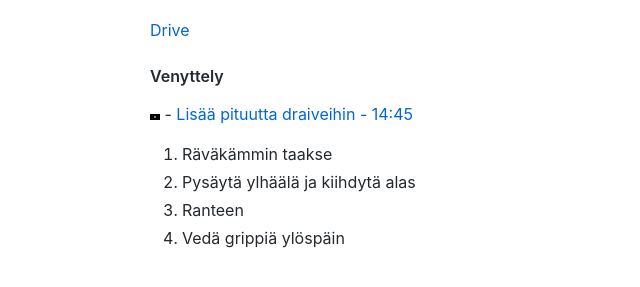
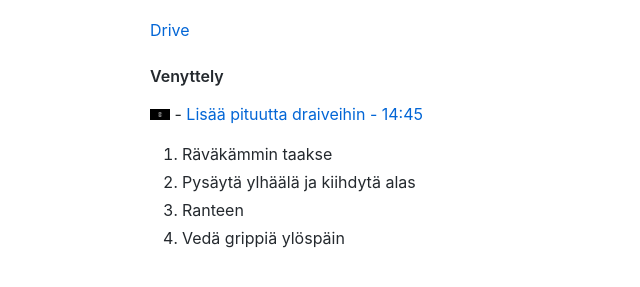
Before and after one commit to haapio/haapio.github.io, a Jekyll site: the page built from index.md, in a window 1280 px wide. Shown: the part 125-412 px from the top of the page, without its empty margins (0-640 px from the left). Built offline with Jekyll 4.4.1, drawn with Linux system fonts in a browser that asks for light colours; comment, search, counter and statistics services are not loaded.

Commit message:
Update index.md

```diff
--- a/index.md
+++ b/index.md
@@ -7,7 +7,7 @@ layout: default
 [Drive](./drive.html)
 
 #### Venyttely
-<img src="instagram.png" alt="Instagram" width="10"> - [Lisää pituutta draiveihin - 14:45](https://www.youtube.com/watch?v=lCz5lVhGB9A)
+<img src="instagram.png" alt="Instagram" width="20"> - [Lisää pituutta draiveihin - 14:45](https://www.youtube.com/watch?v=lCz5lVhGB9A)
 1.  Räväkämmin taakse
 2.  Pysäytä ylhäälä ja kiihdytä alas
 3.  Ranteen
```
